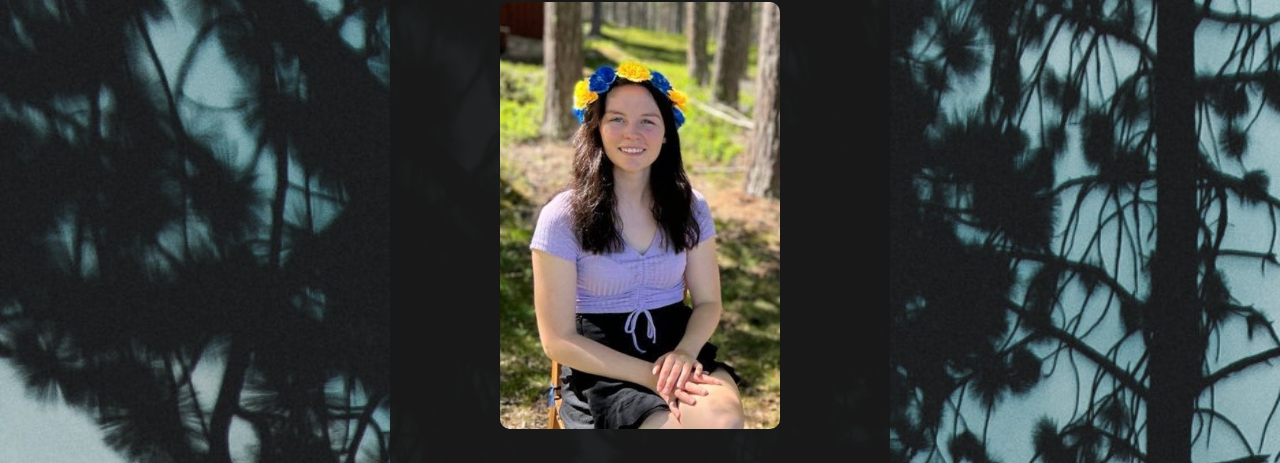
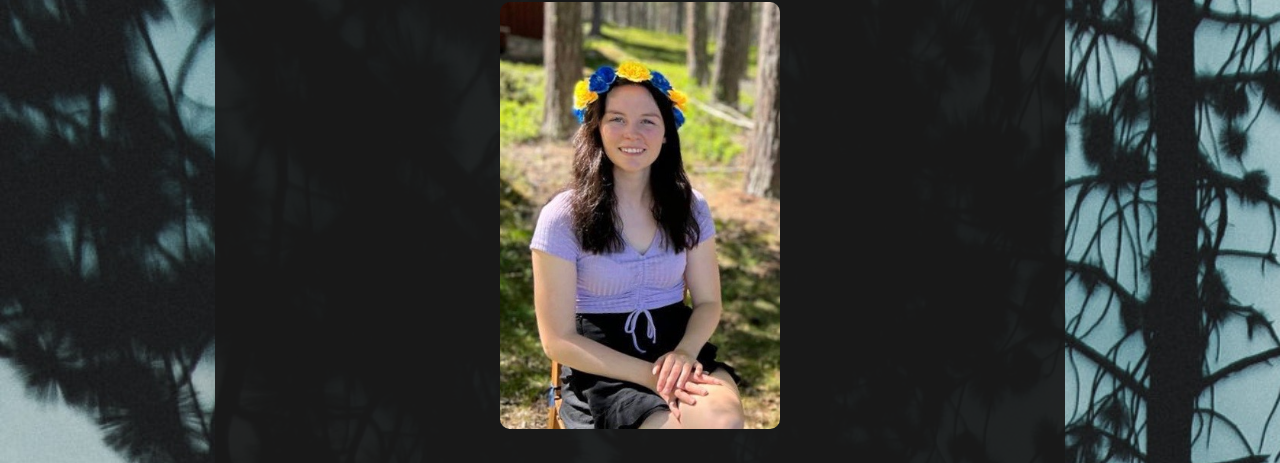
Before and after one commit to Sofilus/Sofia-portfolio, a website built with Vite: page index.html in a window 1280 px wide. Shown: the part 178-641 px from the top of the page. Built offline with nearby package versions, Linux system fonts and the light colour scheme.

Commit message:
💄desktop - made header and main container bigger

```diff
--- a/Style/_body.scss
+++ b/Style/_body.scss
@@ -27,3 +27,12 @@ body{
         }
     }
 }
+
+@media screen and (min-width: 1024px){
+
+    body{
+        .header-and-main-container{
+             max-width: 850px;
+        }
+    }
+}
```
